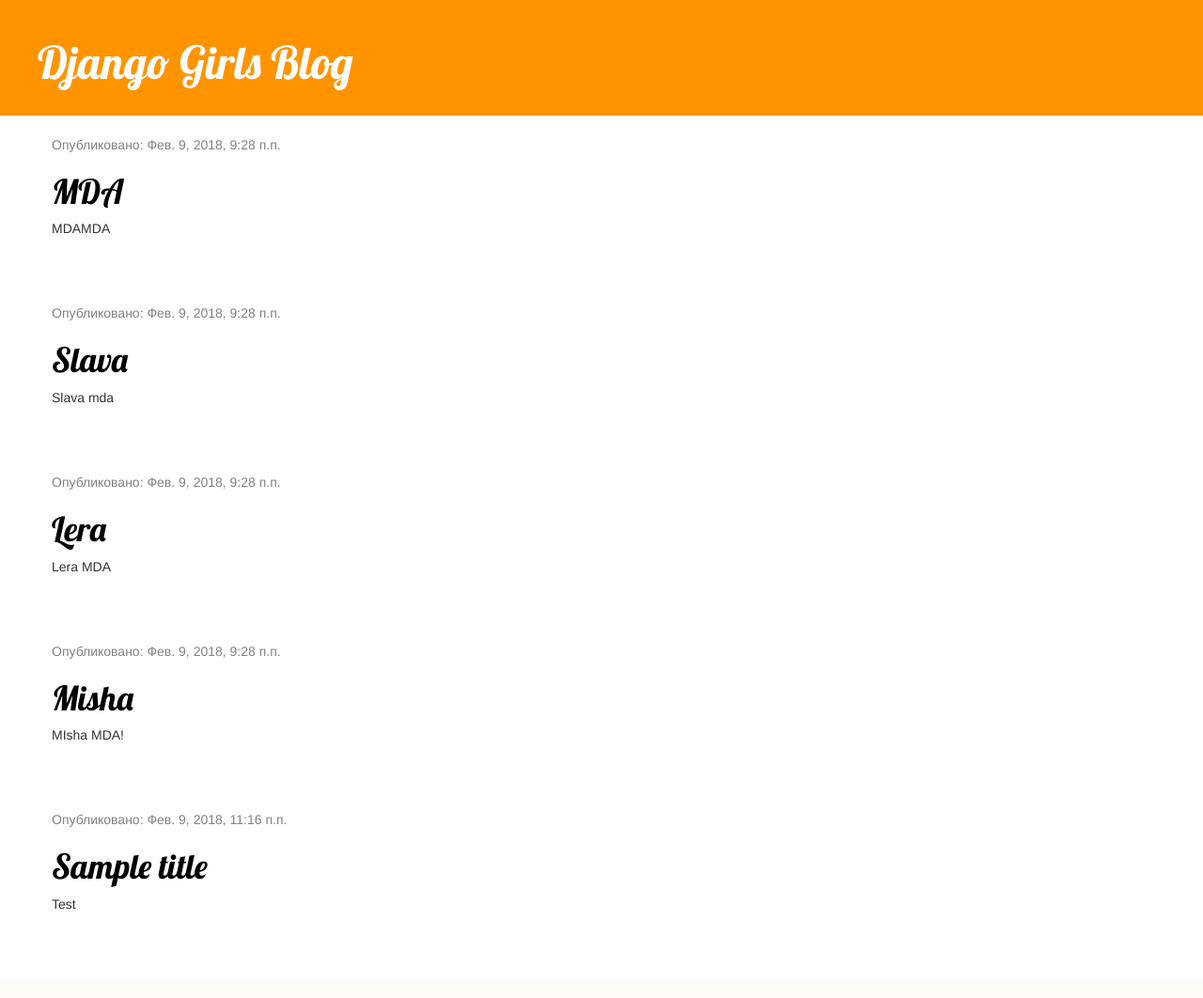
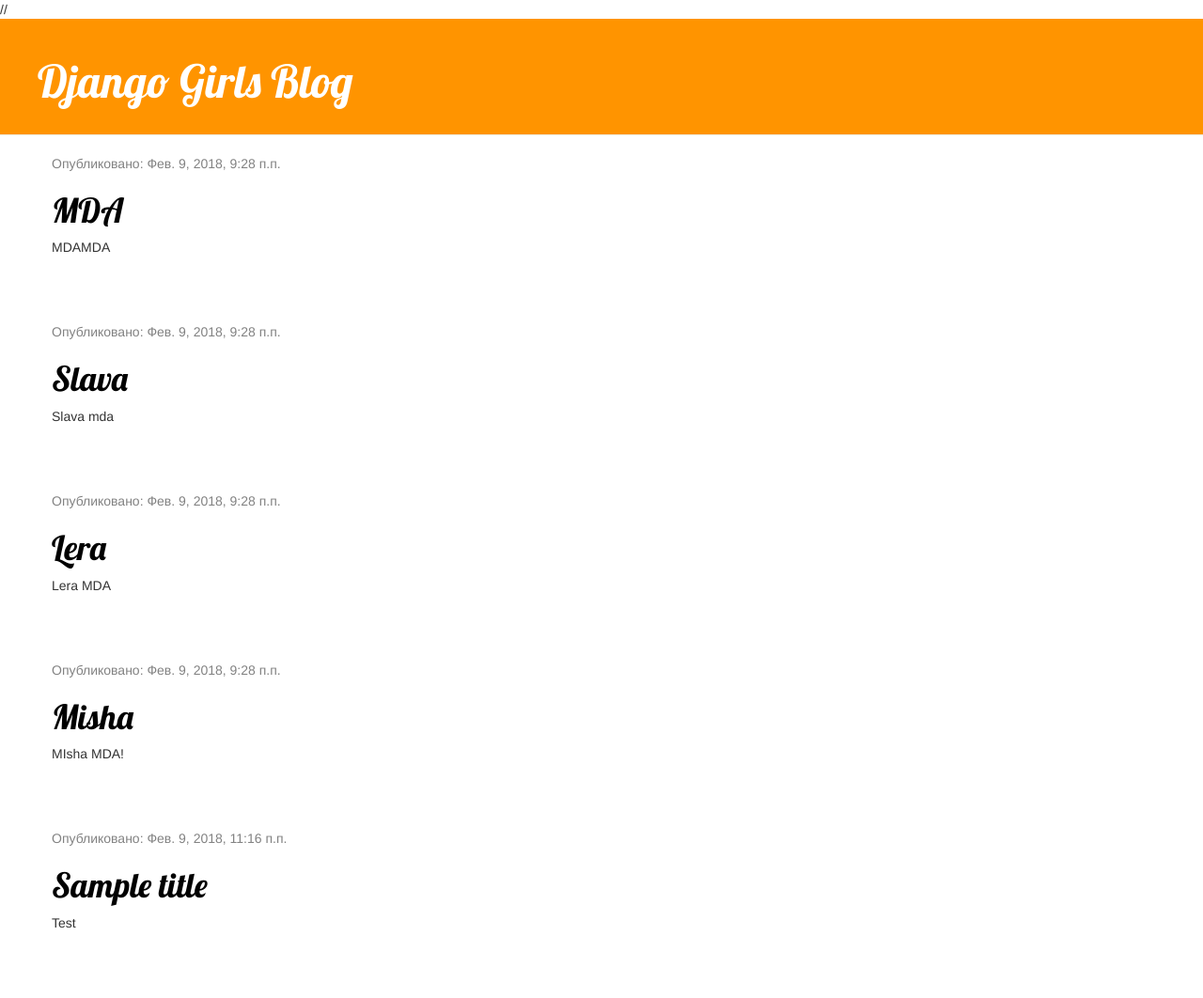
Before and after one commit to Glemhel/my-first-blog, a Django app: page / in a window 1280 px wide. Shown: the whole page at 94% size. Before the commit the page ends 968 px from the top, so only its background shows below. Run offline with Django 3.2, Linux system fonts and the light colour scheme; data comes from the database, SQL or seed files in the repository; some libraries are stand-ins or nearby versions.

Commit message:
Just another commit

```diff
--- a/blog/templates/blog/post_list.html
+++ b/blog/templates/blog/post_list.html
@@ -2,7 +2,7 @@
 <html>
     <head>
         <title>Django Girls blog</title>
-        <link href="https://fonts.googleapis.com/css?family=Lobster&subset=latin,cyrillic" rel="stylesheet" type="text/css">
+    //    <link href="https://fonts.googleapis.com/css?family=Lobster&subset=latin,cyrillic" rel="stylesheet" type="text/css">
         <link rel="stylesheet" href="//maxcdn.bootstrapcdn.com/bootstrap/3.2.0/css/bootstrap.min.css">
         <link rel="stylesheet" href="//maxcdn.bootstrapcdn.com/bootstrap/3.2.0/css/bootstrap-theme.min.css">
         <link rel="stylesheet" href="{% static 'css/blog.css' %}">
```
